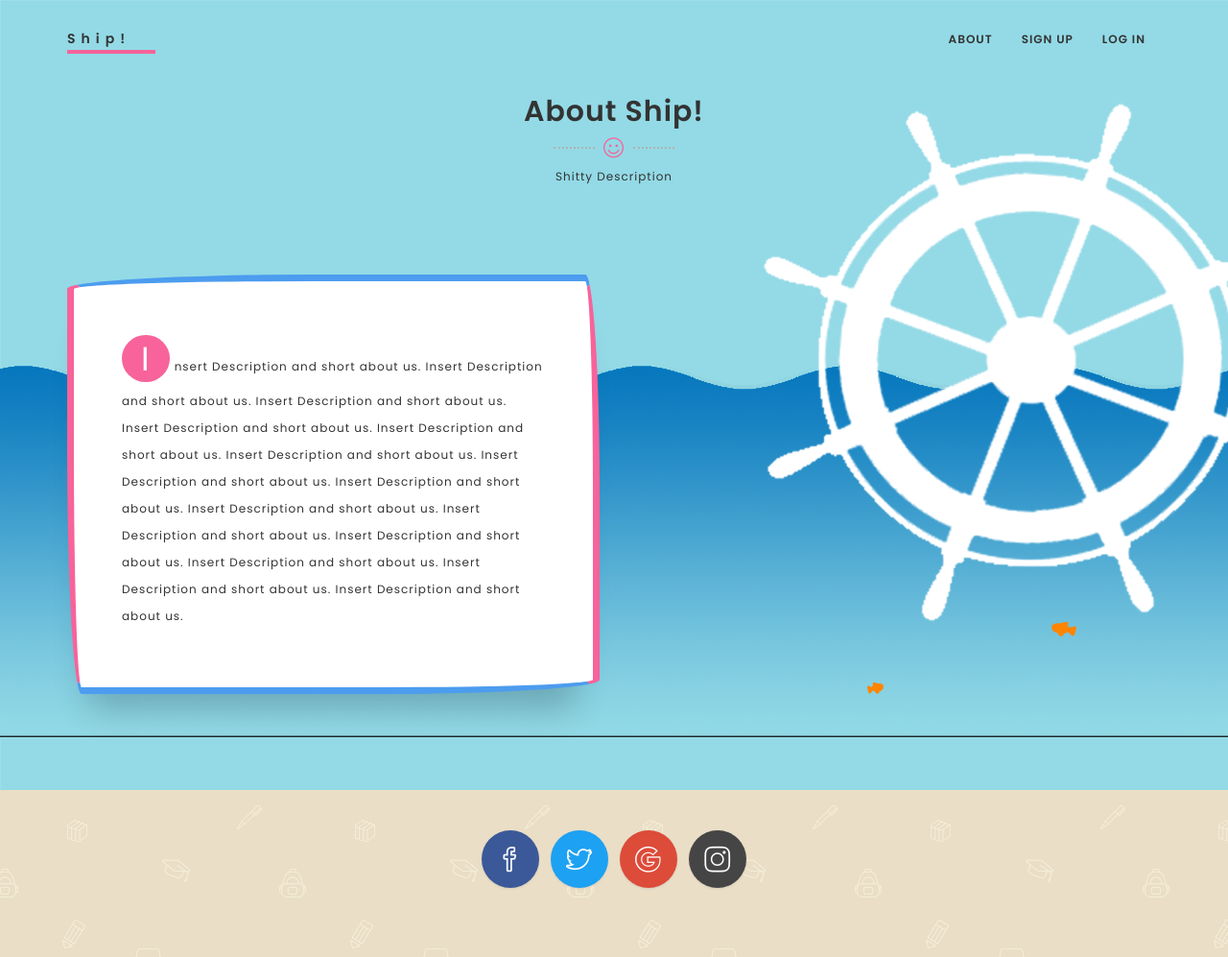
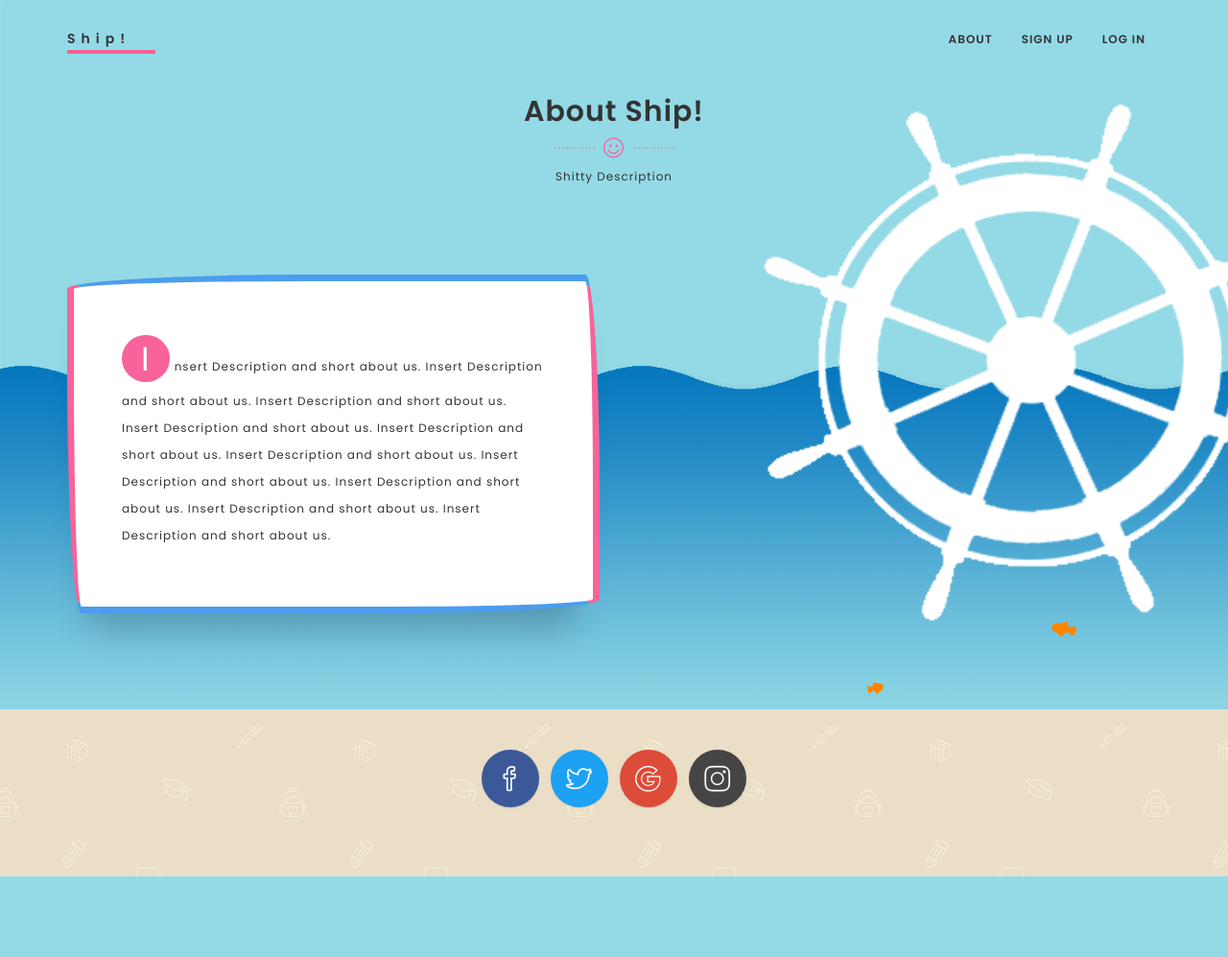
Before and after one commit to Ship196/ShipReal, a Flask app: template templates/about.html in a window 1280 px wide. Shown: the whole page at 96% size. After the commit the page ends 913 px from the top, so only its background shows below. Run offline with Flask 2, Linux system fonts and the light colour scheme; the template is opened without the code that fills it, so the values that code supplies are empty.

Commit message:
i hate connor

```diff
--- a/__init__.py
+++ b/__init__.py
@@ -129,8 +129,9 @@ def register_page():
 
     return render_template("dashboard.html", form = form)
 
-
-
+@app.route("/about")
+def about_page():
+    return render_template("about.html")
 
 
 if __name__ == "__main__":
--- a/static/css/style.css
+++ b/static/css/style.css
@@ -152,12 +152,12 @@ fieldset {
 }
 
 .pattern-bg {
-	background: url(../static/images/bg/pattern-bg.png);
+	background: url(../images/bg/pattern-bg.png);
 	background-repeat: repeat;
 }
 
 .grabbing {
-	cursor: url(../static/images/owl-carousel/grabbing.png) 8 8, move;
+	cursor: url(../images/owl-carousel/grabbing.png) 8 8, move;
 }
 
 .divider > i {
@@ -547,7 +547,7 @@ tr > td:nth-child(2) {
 /* About */
 
 .about {
-	background: url(../static/images/bg/shipbackabout.png);
+	background: url(../images/bg/shipbackabout.png);
 }
 
 .about-me-text {
@@ -575,7 +575,7 @@ tr > td:nth-child(2) {
 /*sign */
 
 .sign {
-  background: url(../static/images/bg/shipback1.png);
+  background: url(../images/bg/shipback1.png);
 }
 
 .sign-text {
@@ -650,7 +650,7 @@ tr > td:nth-child(2) {
 /* Subscribe */
 
 .subscribe .modal-content {
-	background: url(../static/images/bg/subscribe-pattern.png);
+	background: url(../images/bg/subscribe-pattern.png);
 	background-repeat: repeat;
 }
 
@@ -847,7 +847,7 @@ ul.portfolio li.active {
 /* Testimonial */
 
 .testimonial-section {
-    background: url(../static/images/bg/pattern-bg.png);
+    background: url(../images/bg/pattern-bg.png);
 }
 
 .testimonial-carousel-list {
@@ -933,7 +933,7 @@ ul.portfolio li.active {
 /* Statistics */
 
 .statistics-section {
-    background: url(../static/images/bg/statistics.jpg);
+    background: url(../images/bg/statistics.jpg);
     background-size: cover;
 	background-attachment: fixed;
 }
@@ -1022,7 +1022,7 @@ ul.portfolio li.active {
 /* Call to Action */
 
 .call-to-action {
-	background: url(../static/images/bg/call-to-action.png);
+	background: url(../images/bg/call-to-action.png);
 	background-attachment: fixed;
 	background-repeat: repeat;
 }
@@ -1210,7 +1210,7 @@ ul.portfolio li.active {
 /* Footer */
 
 .footer-section {
-    background: url(../static/images/bg/footer-bg.png);
+    background: url(../images/bg/footer-bg.png);
 	background-repeat: repeat;
     padding: 40px 0px;
     color: #f8f8f8;
--- a/templates/about.html
+++ b/templates/about.html
@@ -62,7 +62,7 @@
 
                     <div class="col-sm-3">
                         <div class="logo">
-                            <a href="index.html">Ship!</a>
+                            <a href="/">Ship!</a>
                         </div>
                     </div>
 
@@ -79,11 +79,11 @@
                                 </div>
                                 <div class="navbar-collapse collapse">
                                     <ul class="nav navbar-nav navbar-right">
-                                        <li><a class="smoth-scroll" href=about.html>About</a>
+                                        <li><a class="smoth-scroll" href=/about>About</a>
                                         </li>
-                                        <li><a class="smoth-scroll" href=index.html>Sign Up</a>
+                                        <li><a class="smoth-scroll" href="/">Sign Up</a>
                                         </li>
-                                        <li><a class="smoth-scroll" href=login.html>Log in</a>
+                                        <li><a class="smoth-scroll" href=/login>Log in</a>
                                         </li>
                                     </ul>
                                 </div>
@@ -115,7 +115,7 @@
 
               <div class="col-md-6">
                <div class="about-me-text margin-top-50">
-               <p>Insert Description and short about us. Insert Description and short about us. Insert Description and short about us. Insert Description and short about us. Insert Description and short about us. Insert Description and short about us. Insert Description and short about us. Insert Description and short about us. Insert Description and short about us. Insert Description and short about us. Insert Description and short about us. Insert Description and short about us. Insert Description and short about us. Insert Description and short about us.</p>
+               <p>Insert Description and short about us. Insert Description and short about us. Insert Description and short about us. Insert Description and short about us. Insert Description and short about us. Insert Description and short about us. Insert Description and short about us. Insert Description and short about us. Insert Description and short about us. Insert Description and short about us. </p>
                </div>
               </div>
 
```
Also changed, not shown: templates/index.html (+4 -4 lines), templates/login.html (+4 -4 lines).
